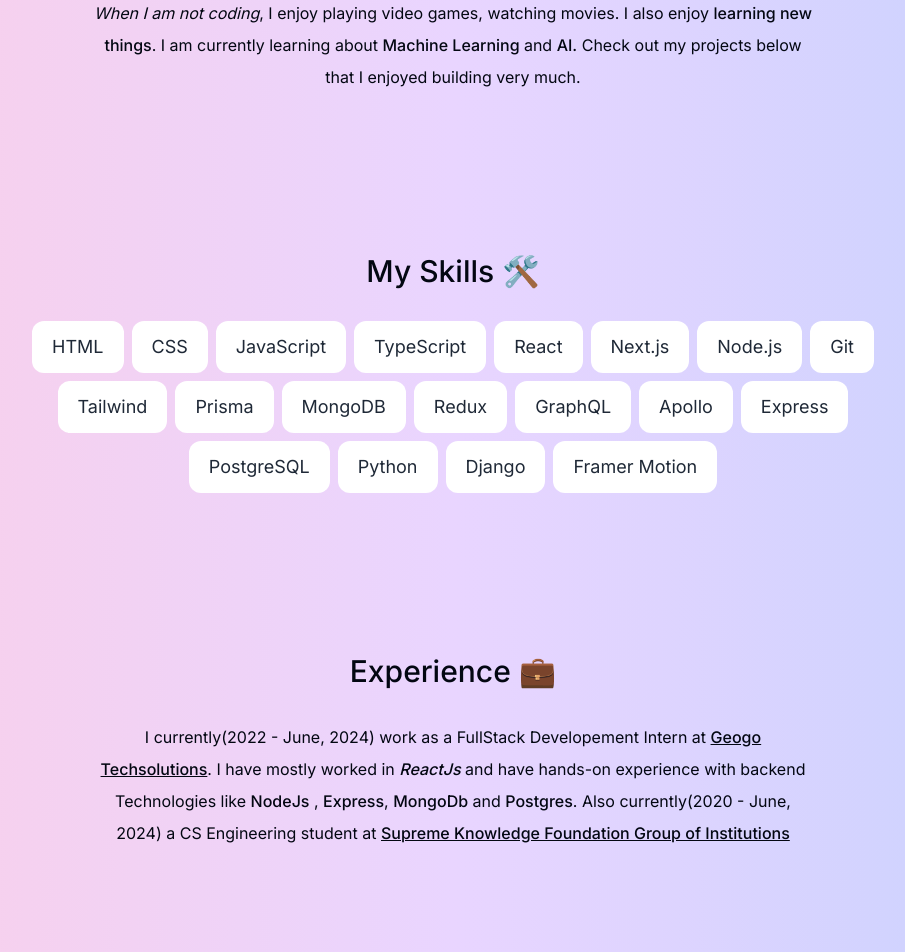
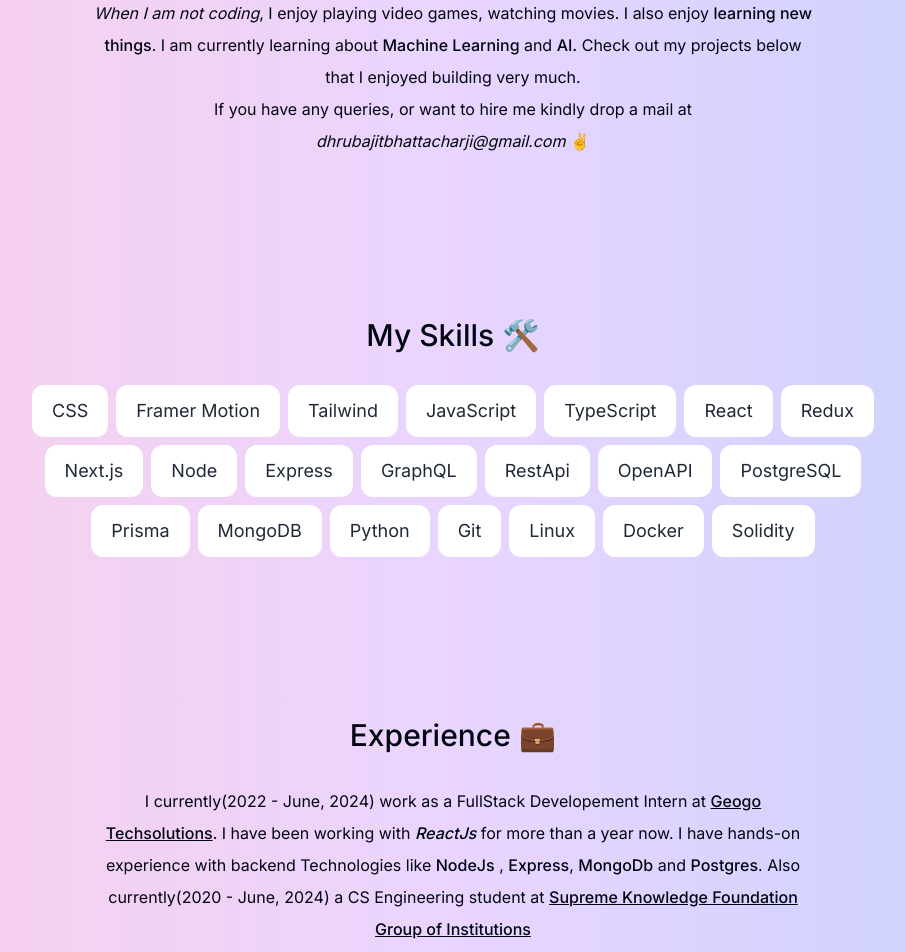
Before and after one commit to dhrubajitbhattacharji/portfoliov2, a Next.js app: page / in a window 1280 px wide. Shown: the part 1080-2032 px from the top of the page, without its empty margins (187-1092 px from the left). Built offline with nearby package versions, Linux system fonts and the light colour scheme.

Commit message:
fixed jan-24

```diff
--- a/components/aboutText.tsx
+++ b/components/aboutText.tsx
@@ -2,6 +2,7 @@
 import { motion } from "framer-motion";
 import SectionHeading from "./section-heading";
 import { useSectionInView } from "@/lib/hooks";
+import Link from "next/link";
 
 export default function AboutText() {
   // const { ref } = useSectionInView("About", 0.5);
@@ -39,7 +40,7 @@
         <span className="font-medium">Containers</span>. Learning Technologies and building stuff with it
         always excites me. I am currently working as a{" "}
         <span className="font-medium">FullStack Development Intern</span> at a{" "}
-        <span className="font-medium underline">Startup.</span>
+        <Link href="#experience"> <span className="font-medium underline">Startup.</span></Link>
       </p>
 
       <p>
@@ -50,6 +51,11 @@
         <span className="font-medium">AI.</span> Check out my projects below
         that I enjoyed building very much.
       </p>
+
+      <p>
+        <span className="">If you have any queries, or want to hire me kindly drop a mail at</span>{" "}
+        <span className="italic">dhrubajitbhattacharji@gmail.com</span> ✌️
+      </p>
     </motion.section>
   );
 }
--- a/components/experience.tsx
+++ b/components/experience.tsx
@@ -4,6 +4,7 @@
 import SectionHeading from "./section-heading";
 import { motion } from "framer-motion";
 import { useSectionInView } from "@/lib/hooks";
+import Link from "next/link";
 
 export default function Experience() {
   const { ref } = useSectionInView("Experience",0.5);
@@ -20,11 +21,11 @@
       <SectionHeading>Experience 💼</SectionHeading>
       <p className="mb-3">
         I currently(2022 - June, 2024) work as a FullStack Developement Intern at{" "}
-        <span className="font-medium underline">Geogo Techsolutions</span>.
-        I have mostly worked in <span className="italic font-medium">ReactJs</span>{" "}
-        and have hands-on experience with backend Technologies like <span className="font-medium">NodeJs</span>{" "}
+        <Link href="https://www.geogo.in/"><span className="font-medium underline">Geogo Techsolutions</span></Link>.
+        I have been working with <span className="italic font-medium">ReactJs</span> for more than a year now.{" "}
+        I have hands-on experience with backend Technologies like <span className="font-medium">NodeJs</span>{" "}
         , <span className="font-medium">Express</span>, <span className="font-medium">MongoDb</span> and <span className="font-medium">Postgres</span>{". "}
-       Also currently(2020 - June, 2024) a CS Engineering student at <span className="underline font-medium">Supreme Knowledge Foundation Group of Institutions</span>{" "}
+       Also currently(2020 - June, 2024) a CS Engineering student at <Link href="https://www.skf.edu.in/"><span className="underline font-medium">Supreme Knowledge Foundation Group of Institutions</span></Link>{" "}
       </p>
     </motion.section>
   );
--- a/components/skills.tsx
+++ b/components/skills.tsx
@@ -29,6 +29,11 @@
       className="mb-28 max-w-[53rem] scroll-mt-28 text-center sm:mb-40"
     >
       <SectionHeading>My skills 🛠️</SectionHeading>
+      {/* <p className="mb-28 max-w-[45rem] text-center leading-8 sm:mb-40 scroll-mt-28">
+        I have worked with these Technologies over the years in different
+        projects and the use of the these tech were usecase specific.
+      </p> */}
+
       <ul className="flex flex-wrap justify-center gap-2 text-lg text-gray-800">
         {skillsData.map((skill, index) => (
           <motion.li
--- a/lib/data.ts
+++ b/lib/data.ts
@@ -84,23 +84,26 @@
 ] as const;
 
 export const skillsData = [
-  "HTML",
   "CSS",
+  "Framer Motion",
+  "Tailwind",
   "JavaScript",
   "TypeScript",
   "React",
+  "Redux",
   "Next.js",
-  "Node.js",
-  "Git",
-  "Tailwind",
+  "Node",
+  "Express",
+  "GraphQL",
+  "RestApi",
+  "OpenAPI",
+  "PostgreSQL",
   "Prisma",
   "MongoDB",
-  "Redux",
-  "GraphQL",
-  "Apollo",
-  "Express",
-  "PostgreSQL",
   "Python",
-  "Django",
-  "Framer Motion",
+  "Git",
+  "Linux",
+  "Docker",
+  "Solidity",
+
 ] as const;
```
